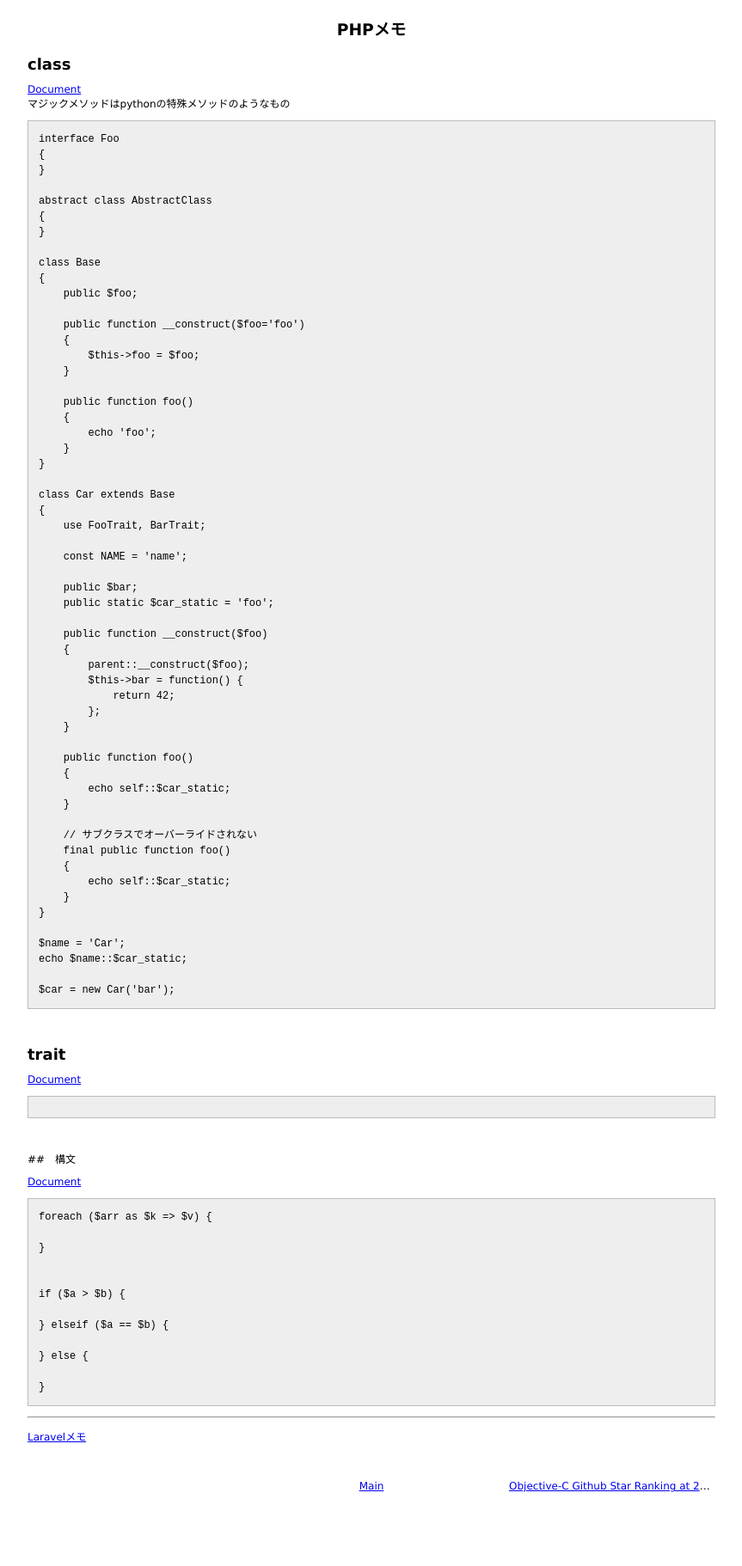
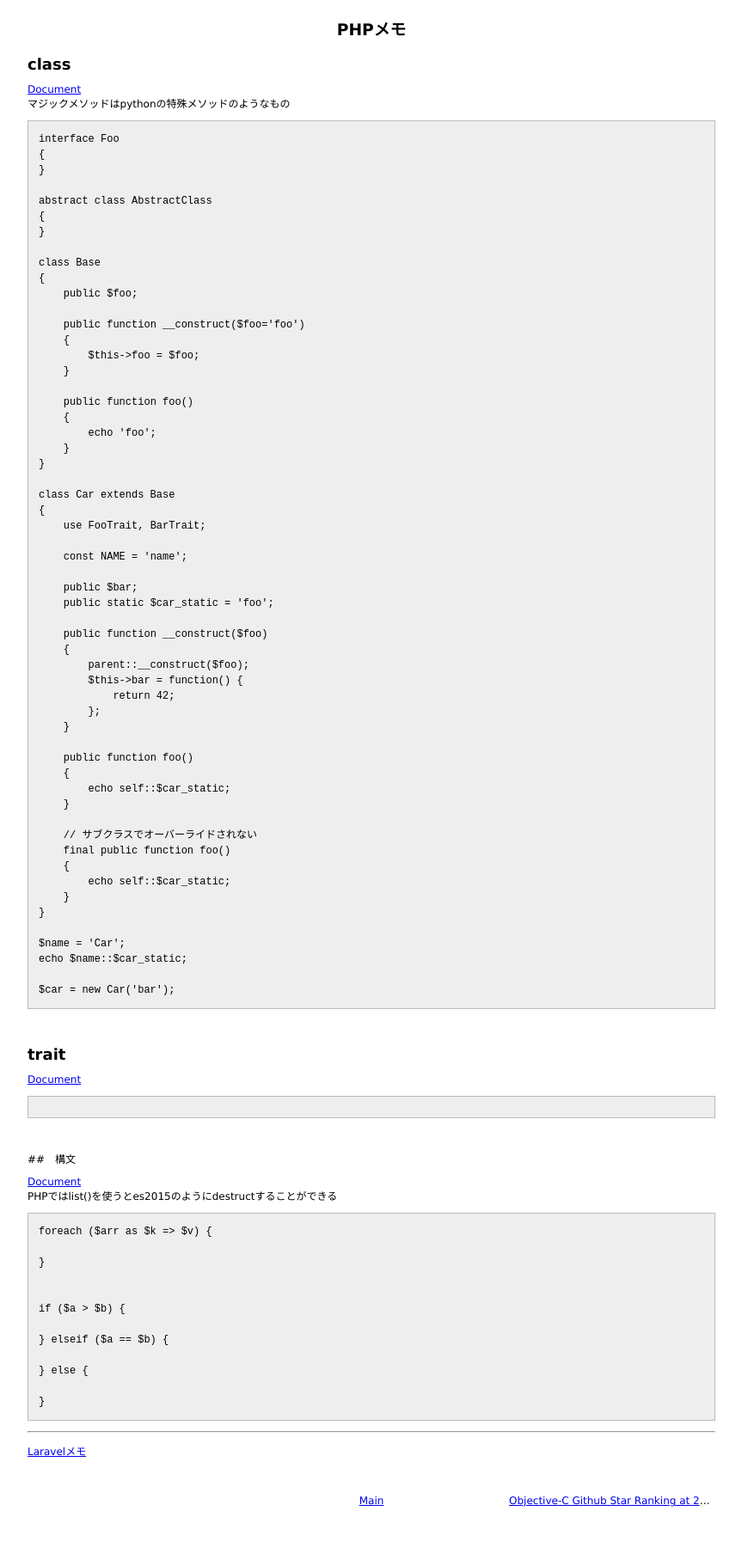
Before and after one commit to 38elements/38elements.github.com, a Jekyll site: the page built from _posts/2016-05-24-php.md, in a window 1280 px wide. Shown: the whole page at 86% size, without its empty margins (208-1071 px from the left). Built offline with Jekyll 4.4.1, drawn with Linux system fonts in a browser that asks for light colours.

Commit message:
Update 2016-05-24-php.md

````diff
--- a/_posts/2016-05-24-php.md
+++ b/_posts/2016-05-24-php.md
@@ -78,6 +78,7 @@ $car = new Car('bar');
 ##　構文
 
 [Document](http://jp2.php.net/manual/ja/language.control-structures.php)
+PHPではlist()を使うとes2015のようにdestructすることができる
 
 ```
 foreach ($arr as $k => $v) {
````
